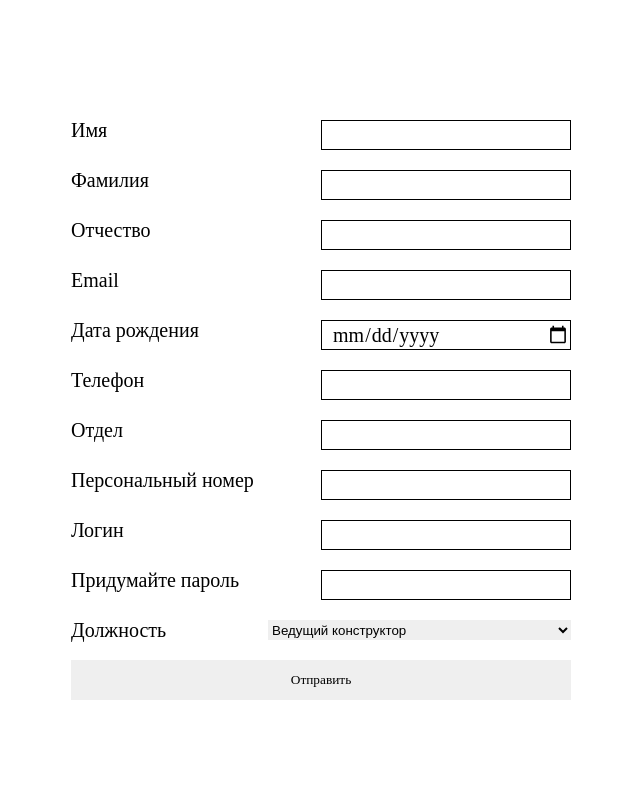
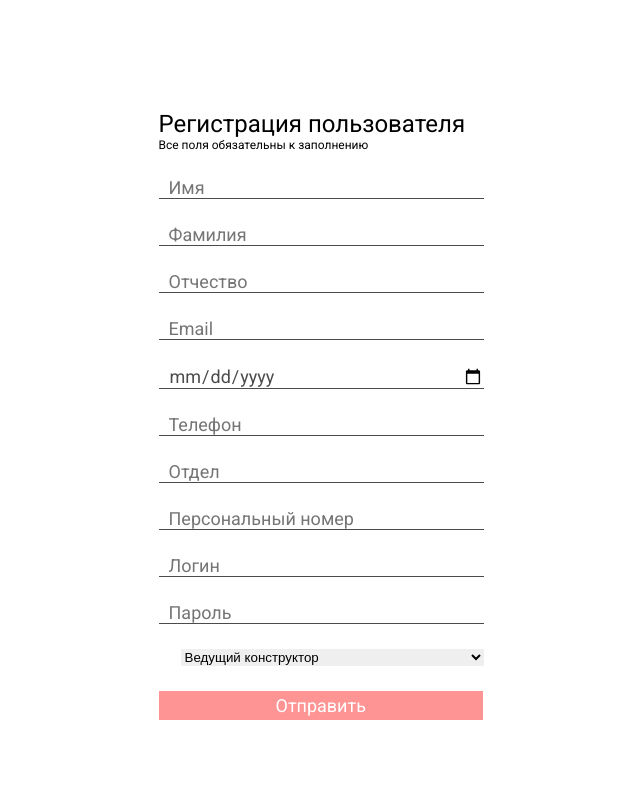
Before and after one commit to dansobolev/practice_NPP_signal, a Django app: page /users/register/ in a window 1280 px wide. Shown: the whole page, without its empty margins (319-959 px from the left). Run offline with Django 3.2, Linux system fonts and the light colour scheme.

Commit message:
feat: redesign

```diff
--- a/static/css/style.css
+++ b/static/css/style.css
@@ -167,26 +167,34 @@ body {
 }
 .registration{
     width: 100%;
+    height: 100%;
     display: flex;
     justify-content: center;
+    align-items: center;
 }
 .registration__container{
-    margin-top: 100px;
-    width: 500px;
+    width: 325px;
+    height: 580px;
     display: flex;
     flex-direction: column;
 }
 .registration__item{
-    margin-top: 20px;
+    margin-top: 25px;
     display: flex;
 }
 .registration__item input{
+    border-bottom: 1px solid #4B4B4B;
+    margin-left: auto;
+    width: 100%;
     padding-left: 10px;
-    border: 1px solid black;
-    margin-left: auto;
-    width: 250px;
-    height: 30px;
-    font-size: 20px;
+    font-family: Roboto;
+    font-style: normal;
+    font-weight: normal;
+    font-size: 18px;
+    line-height: 21px;
+    text-align: left;
+    color: #4B4B4B;
+
 }
 .registration{
     font-size: 20px;
@@ -195,8 +203,17 @@ body {
     margin-left: auto;
 }
 .registration__btn{
-    margin-top: 20px;
-    height: 40px;
+    width: max-content;
+    margin-top: 25px;
+    padding: 4px 117px;
+    font-family: Roboto;
+    font-style: normal;
+    font-weight: normal;
+    font-size: 18px;
+    line-height: 21px;
+    text-align: center;
+    color: #FFFFFF;
+    background: #FF9494;
 }
 .auth{
     width: 100%;
@@ -206,41 +223,61 @@ body {
     align-items: center;
 }
 .auth__container{
-    width: 300px;
-    height: 230px;
+    width: 289px;
+    height: 305px;
     display: flex;
 
 }
 .auth__box{
-    width: 300px;
-    height: 230px;
+    width: 289px;
+    height: 305px;
     display: flex;
     flex-direction: column;
-    border: 2px solid #b3f8ff;
 }
 .auth__box__maintitle{
-    width: 297px;
-    height: 25px;
-    background: #b3f8ff;
-    font-size: 20px;
+    font-family: Roboto;
+    font-style: normal;
+    font-weight: normal;
+    font-size: 24px;
+    line-height: 28px;
+    text-align: left;
+    color: #000000;
+}
+.auth__box__subtitle{
+    font-family: Roboto;
+    font-style: normal;
+    font-weight: normal;
+    font-size: 12px;
+    line-height: 14px;
+    text-align: left;
+    color: #000000;
 }
 .auth__box__item{
-    margin-left: 10px;
-    margin-top: 20px;
+    margin-left: 0px;
+    margin-top: 41px;
     display: flex;
     flex-direction: column;
 }
 .auth__box__inp{
-    padding-left: 10px;
-    width: 270px;
-    height: 35px;
-    border: 1px solid #b3f8ff;
-    font-size: 17px;
+    font-family: Roboto;
+    font-style: normal;
+    font-weight: normal;
+    font-size: 18px;
+    line-height: 21px;
+    text-align: left;
+    color: #4B4B4B;
+    border-bottom: 1px solid #4B4B4B;
 }
 .auth__box__btn{
     width: max-content;
-    padding: 10px 50px;
-    background: #b3f8ff;
-    margin-left: 150px;
-    margin-top: 10px;
+    padding: 10px 124px;
+    background: #FF9494;
+    margin-top: 44px;
+    font-family: Roboto;
+    font-style: normal;
+    font-weight: normal;
+    font-size: 18px;
+    line-height: 21px;
+    text-align: center;
+    color: #FFFFFF;
 }
--- a/templates/registration.html
+++ b/templates/registration.html
@@ -3,54 +3,58 @@
 <head>
     <meta http-equiv="Content-Type" content="text/html; charset=utf-8">
     <title>Регистрация</title>
+    <link href="https://fonts.googleapis.com/css2?family=Roboto:ital,wght@0,100;0,300;0,400;0,500;0,700;0,900;1,100;1,300;1,400;1,500;1,700;1,900&display=swap" rel="stylesheet">
     <link rel="stylesheet" type="text/css" href="/static/css/style.css">
+    <link rel="icon" type="image/x-icon" href="/static/img/favicon.ico"/>
 </head>
 <body>
     <div class = "registration">
         <div class = "registration__container">
+            <div class = "auth__box__maintitle">Регистрация пользователя</div>
+        <div class = "auth__box__subtitle">Все поля обязательны к заполнению</div>
             <div class = "registration__item">
-                <div class = "registration__item__text">Имя</div>
-                <input id = "regname">
+                <div class = "registration__item__text"></div>
+                <input id = "regname" placeholder="Имя">
             </div>
             <div class = "registration__item">
-                <div class = "registration__item__text">Фамилия</div>
-                <input id = "regsurname">
+                <div class = "registration__item__text"></div>
+                <input id = "regsurname" placeholder="Фамилия">
             </div>
             <div class = "registration__item">
-                <div class = "registration__item__text">Отчество</div>
-                <input id = "regpatronymic">
+                <div class = "registration__item__text"></div>
+                <input id = "regpatronymic" placeholder="Отчество">
             </div>
             <div class = "registration__item">
-                <div class = "registration__item__text">Email</div>
-                <input id = "regemail">
+                <div class = "registration__item__text"></div>
+                <input id = "regemail" placeholder="Email">
             </div>
             <div class = "registration__item">
-                <div class = "registration__item__text">Дата рождения</div>
+                <div class = "registration__item__text"></div>
                 <input type="date" id="regbday"  min="1918-01-01" max="2015-12-31">
             </div>
             <div class = "registration__item">
-                <div class = "registration__item__text">Телефон</div>
-                <input id = "regphone">
+                <div class = "registration__item__text"></div>
+                <input id = "regphone" placeholder="Телефон">
             </div>
             <div class = "registration__item">
-                <div class = "registration__item__text">Отдел</div>
-                <input id = "regdepartment">
+                <div class = "registration__item__text"></div>
+                <input id = "regdepartment" placeholder="Отдел">
             </div>
             <div class = "registration__item">
-                <div class = "registration__item__text">Персональный номер</div>
-                <input id = "regpersonalnumber">
+                <div class = "registration__item__text"></div>
+                <input id = "regpersonalnumber" placeholder="Персональный номер">
             </div>
             <div class = "registration__item">
-                <div class = "registration__item__text">Логин</div>
-                <input id = "regusername">
+                <div class = "registration__item__text"></div>
+                <input id = "regusername" placeholder="Логин">
             </div>
             <div class = "registration__item">
-                <div class = "registration__item__text">Придумайте пароль</div>
-                <input id = "regpass">
+                <div class = "registration__item__text"></div>
+                <input type="password" id = "regpass" placeholder="Пароль">
             </div>
 
             <div class = "registration__item">
-                <div class = "registration__item__text">Должность</div>
+                <div class = "registration__item__text"></div>
                 <select id = "regpost">
                     <option value="0">Ведущий конструктор</option>
                     <option value="1">Ведущий технолог</option>
```
Also changed, not shown: templates/auth.html (+8 -5 lines), static/img/favicon.ico (added).
